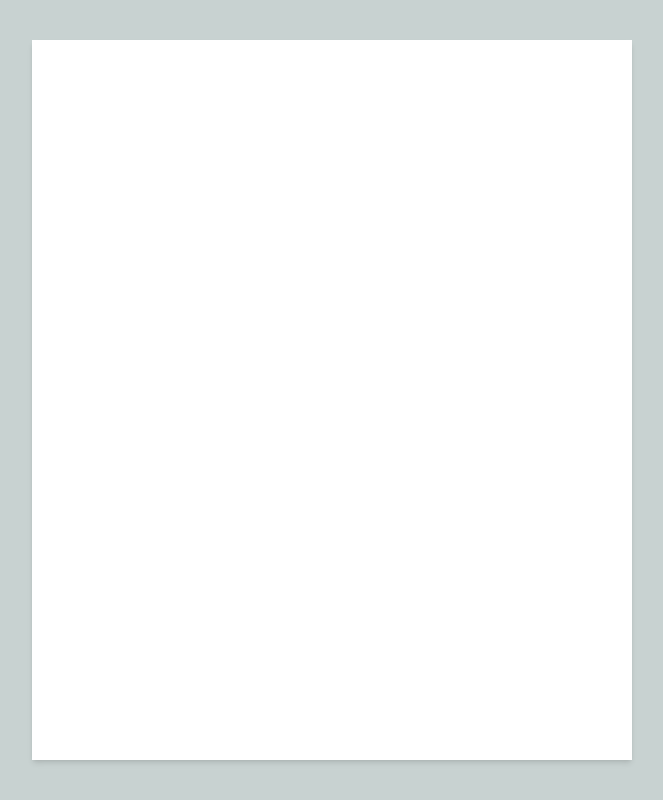
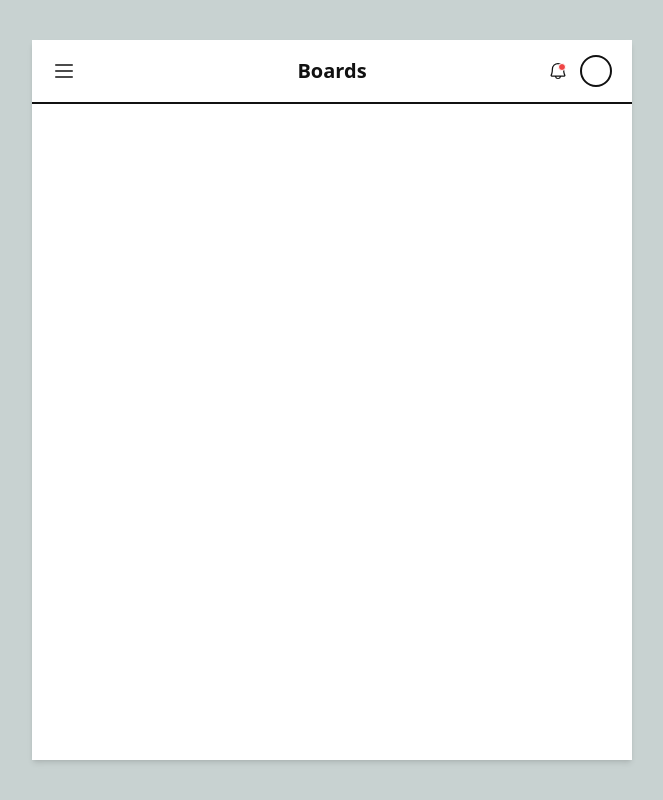
Before and after one commit to ark1111/todo-list-1, a React (Vite) app: page / in a window 1280 px wide. Shown: the whole page, without its empty margins (308-971 px from the left). Built offline with nearby package versions, Linux system fonts and the light colour scheme.

Commit message:
feat: Header (incomplete)

```diff
--- a/src/App.tsx
+++ b/src/App.tsx
@@ -1,8 +1,12 @@
+import Header from "./components/header/Header";
+
 function App() {
 
   return (
     <div className="w-screen min-h-screen md:flex items-center justify-center md:bg-[#C8D2D1]">
-      <div className="w-full md:w-[600px] md:h-[90vh] bg-background md:shadow-md"></div>
+      <div className="w-full md:w-[600px] md:h-[90vh] bg-background md:shadow-md">
+        <Header/>
+      </div>
     </div>
   );
 }
--- /dev/null
+++ b/src/assets/icons/BellIcon.tsx
@@ -0,0 +1,18 @@
+type Props = {
+  width?: string;
+};
+
+const BellIcon = ({ width }: Props) => {
+  return (
+    <svg
+      xmlns="http://www.w3.org/2000/svg"
+      width={width || "24"}
+      fill="currentColor"
+      viewBox="0 0 256 256"
+    >
+      <path d="M221.8,175.94C216.25,166.38,208,139.33,208,104a80,80,0,1,0-160,0c0,35.34-8.26,62.38-13.81,71.94A16,16,0,0,0,48,200H88.81a40,40,0,0,0,78.38,0H208a16,16,0,0,0,13.8-24.06ZM128,216a24,24,0,0,1-22.62-16h45.24A24,24,0,0,1,128,216ZM48,184c7.7-13.24,16-43.92,16-80a64,64,0,1,1,128,0c0,36.05,8.28,66.73,16,80Z"></path>
+    </svg>
+  );
+};
+
+export default BellIcon;
--- /dev/null
+++ b/src/assets/icons/ListIcon.tsx
@@ -0,0 +1,18 @@
+type Props = {
+  width?: string;
+};
+
+const ListIcon = ({ width }: Props) => {
+  return (
+    <svg
+      xmlns="http://www.w3.org/2000/svg"
+      width={width || "24"}
+      fill="currentColor"
+      viewBox="0 0 256 256"
+    >
+      <path d="M224,128a8,8,0,0,1-8,8H40a8,8,0,0,1,0-16H216A8,8,0,0,1,224,128ZM40,72H216a8,8,0,0,0,0-16H40a8,8,0,0,0,0,16ZM216,184H40a8,8,0,0,0,0,16H216a8,8,0,0,0,0-16Z"></path>
+    </svg>
+  );
+};
+
+export default ListIcon;
--- /dev/null
+++ b/src/components/header/Header.tsx
@@ -0,0 +1,22 @@
+import BellIcon from "../../assets/icons/BellIcon";
+import ListIcon from "../../assets/icons/ListIcon";
+
+const Header = () => {
+  return (
+    <div className="w-full h-16 flex items-center justify-center border-b-2 border-divider relative">
+      <div className="text-text-main absolute left-5 cursor-pointer">
+        <ListIcon />
+      </div>
+      <div className="text-xl font-bold text-text-main">Boards</div>
+      <div className="flex items-center gap-x-3 absolute right-5">
+        <div className="w-5 h-5 flex items-center justify-center relative text-text-main cursor-pointer">
+          <BellIcon />
+          <div className="w-1.5 h-1.5 rounded-full bg-red-500 absolute translate-x-1 -translate-y-1 border border-background box-content"></div>
+        </div>
+        <div className="w-8 h-8 rounded-full p-1 border-2 border-divider cursor-pointer"></div>
+      </div>
+    </div>
+  );
+};
+
+export default Header;
--- a/tailwind.config.js
+++ b/tailwind.config.js
@@ -11,6 +11,9 @@ export default {
           one: "#FAD074",
           two: "#E2EEEC",
         },
+        text: {
+          main: "#111111",
+        },
       },
     },
   },
```
